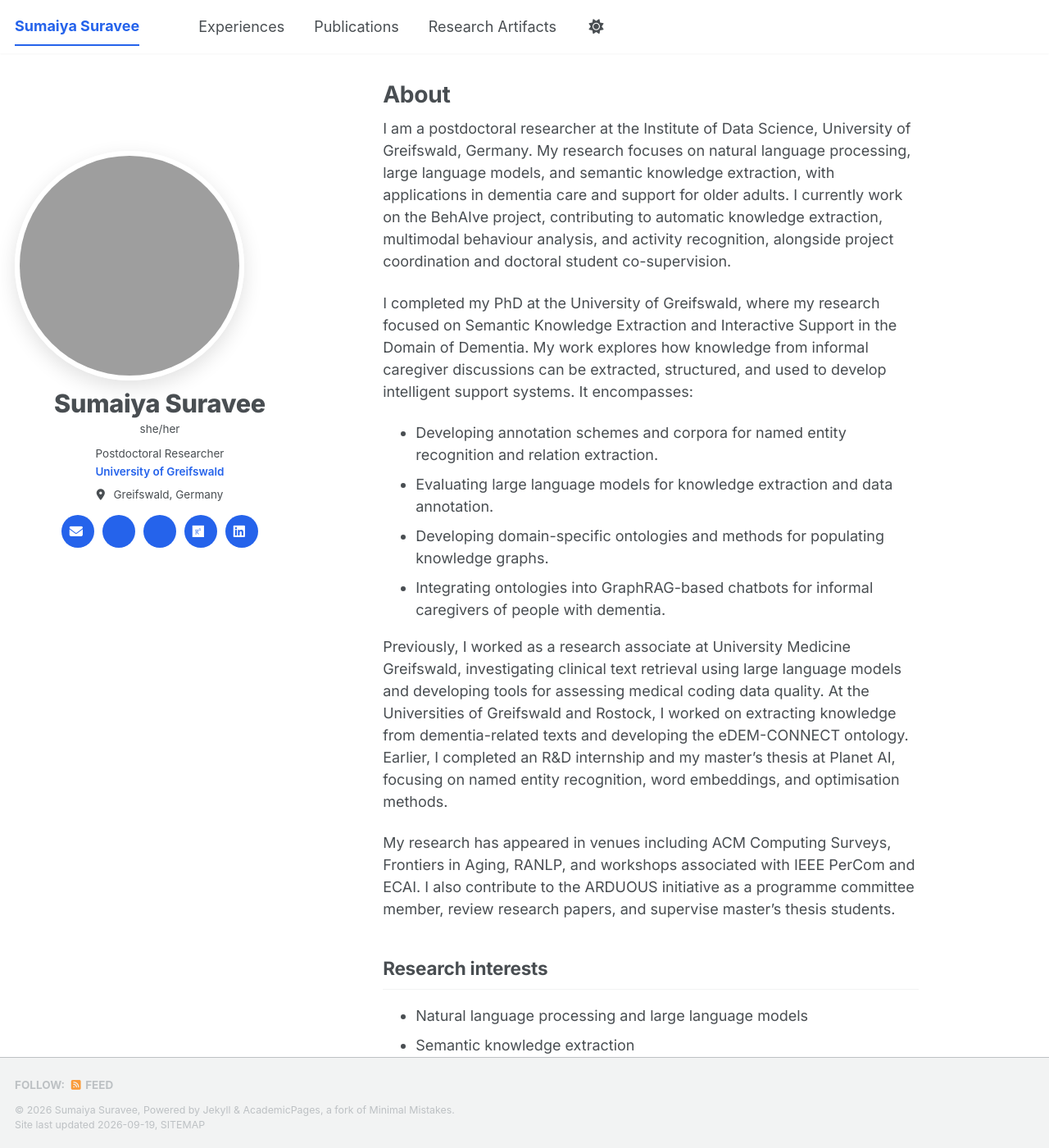
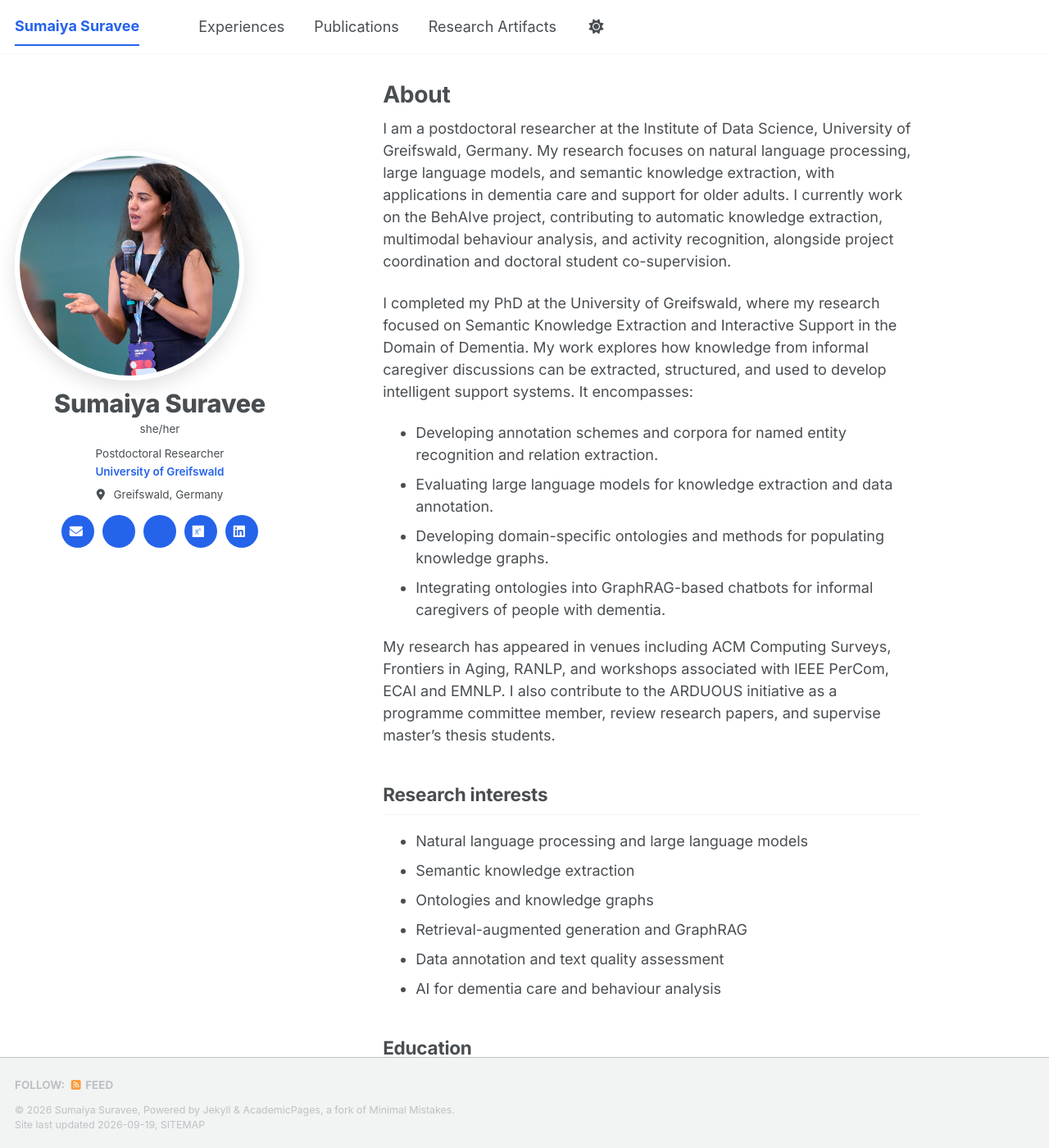
Before and after one commit to Sumaiyasuravee/sumaiyasuravee, a Jekyll site: the page built from _pages/about.md, in a window 1280 px wide and 1400 px high. Shown: the whole window at 82% size. Built offline with Jekyll 4.4.1, drawn with Linux system fonts in a browser that asks for light colours; a style sheet for code colours, icons or effects is not loaded.

Commit message:
Update profile photo and About page content
- Swap the avatar to a new conference photo (IMG_9770.JPG); fix the
  avatar CSS to use a fixed-size object-fit:cover crop at all
  breakpoints (previously a landscape source image would render as an
  oval on mobile instead of a circle), and set the crop position to
  center on the subject.
- Remove the redundant "Previously, I worked..." paragraph from the
  About page (that work history is already on the Experiences page).
- List ECAI and EMNLP alongside IEEE PerCom in the "workshops
  associated with" venues sentence.

Co-Authored-By: Claude Sonnet 5 <noreply@anthropic.com>

```diff
--- a/_config.yml
+++ b/_config.yml
@@ -23,7 +23,7 @@ repository               : "Sumaiyasuravee/sumaiyasuravee.github.io"
 #               Additional customization can be done by editing /_includes/author-profile.html
 author:
   # Biographic information
-  avatar           : "Sumaiya_Suravee_11-10-22_09a.jpg"
+  avatar           : "IMG_9770.JPG"
   name             : "Sumaiya Suravee"
   pronouns         : "she/her"
   title            : "Postdoctoral Researcher"
--- a/_pages/about.md
+++ b/_pages/about.md
@@ -16,9 +16,7 @@ I completed my PhD at the University of Greifswald, where my research focused on
 - Developing domain-specific ontologies and methods for populating knowledge graphs.
 - Integrating ontologies into GraphRAG-based chatbots for informal caregivers of people with dementia.
 
-Previously, I worked as a research associate at University Medicine Greifswald, investigating clinical text retrieval using large language models and developing tools for assessing medical coding data quality. At the Universities of Greifswald and Rostock, I worked on extracting knowledge from dementia-related texts and developing the eDEM-CONNECT ontology. Earlier, I completed an R&D internship and my master's thesis at Planet AI, focusing on named entity recognition, word embeddings, and optimisation methods.
-
-My research has appeared in venues including ACM Computing Surveys, Frontiers in Aging, RANLP, and workshops associated with IEEE PerCom and ECAI. I also contribute to the ARDUOUS initiative as a programme committee member, review research papers, and supervise master's thesis students.
+My research has appeared in venues including ACM Computing Surveys, Frontiers in Aging, RANLP, and workshops associated with IEEE PerCom, ECAI and EMNLP. I also contribute to the ARDUOUS initiative as a programme committee member, review research papers, and supervise master's thesis students.
 
 ## Research interests
 
--- a/_sass/layout/_custom.scss
+++ b/_sass/layout/_custom.scss
@@ -131,15 +131,18 @@ $profile-col-width: 360px;
 }
 
 .author__avatar img {
+  width: 190px;
+  height: 190px;
   max-width: 190px;
   border-radius: 50%;
+  object-fit: cover;
+  object-position: 58% center;
   box-shadow: 0 8px 24px rgba(0, 0, 0, 0.12);
 
   @include breakpoint($large) {
     max-width: 100%;
     width: 280px;
     height: 280px;
-    object-fit: cover;
     padding: 0;
     border: 6px solid var(--global-bg-color);
   }
```
Also changed, not shown: images/IMG_9770.JPG (added).
